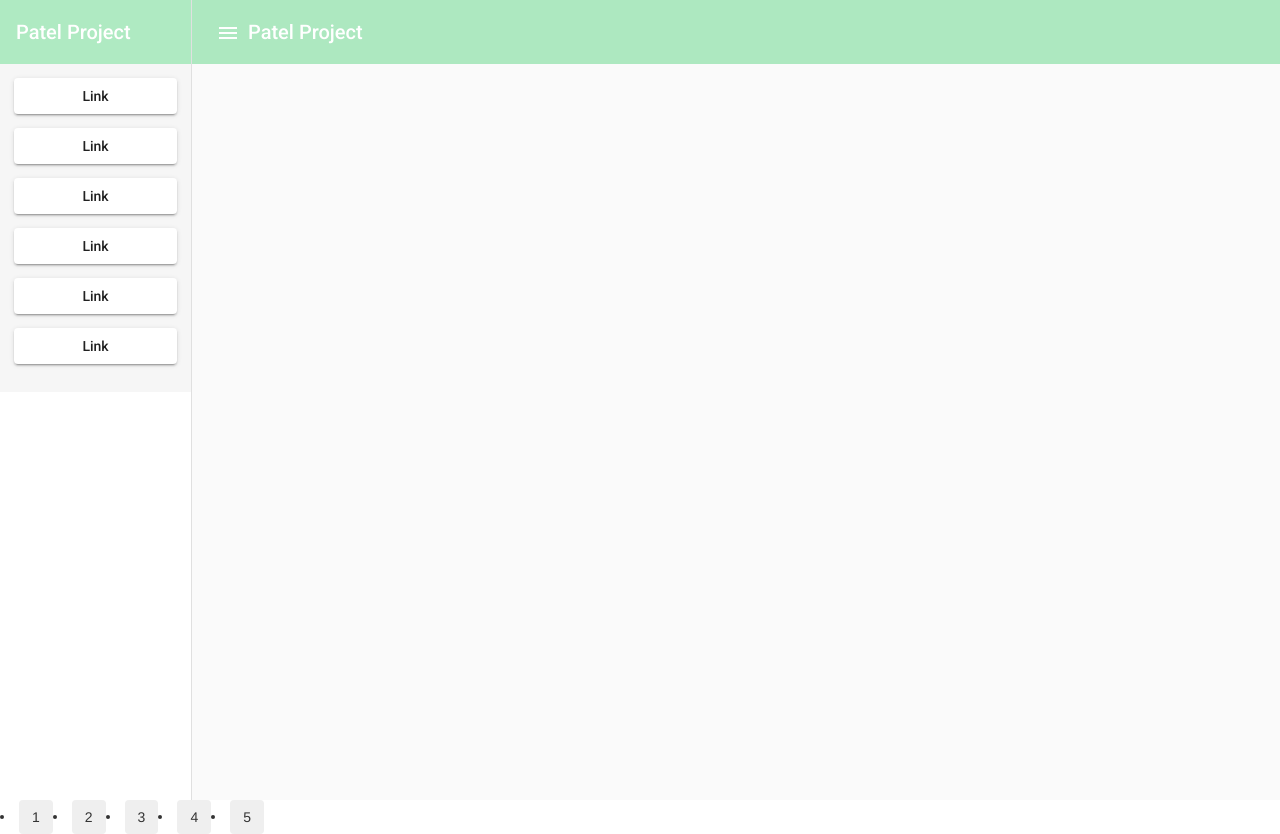
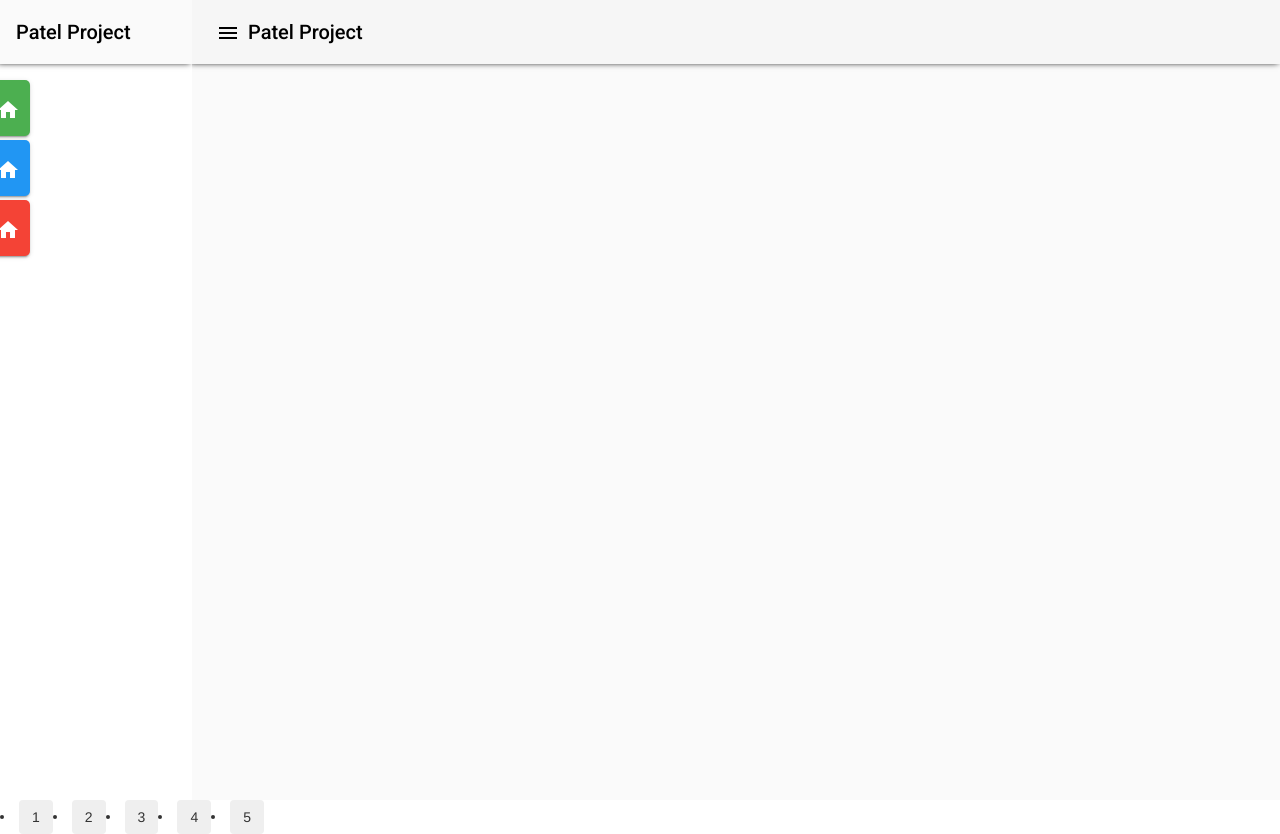
Before and after one commit to Nikul2897/feedback-web-2, an Angular app: page /navbar in a window 1280 px wide. Both pictures are taken after a click on the button "menu". Built offline with nearby package versions, Linux system fonts and the light colour scheme.

Commit message:
update css and html

```diff
--- a/src/app/feedback-common/navbar/navbar.component.css
+++ b/src/app/feedback-common/navbar/navbar.component.css
@@ -1,3 +1,45 @@
 .mat-drawer-container{
     height: 100%;;
 }
+.mat-drawer.mat-drawer-side{
+    border: 0;
+  }
+  .text-name-hide {
+    display: none;
+  }
+  #link-btnnav a {
+    position: absolute;
+    left: -80px;
+    transition: 0.3s;
+    padding: 0.5em  0.5em;
+    width: 100px;
+    text-decoration: none;
+    font-size: 20px;
+    text-align: right;
+    color: white ;
+    border-radius: 0 5px 5px 0;
+    margin: 1em 0.5em;
+  }
+  #link-btnnav a:hover {
+    left: 0;
+    text-align: center;
+    width: 90%;
+  }
+  a.text-name-hide:hover {
+    display: flex;
+  }
+
+  #about {
+    top: 3em;
+    background-color: #4CAF50;
+  }
+
+  #blog {
+    top: 6em;
+    background-color: #2196F3;
+  }
+
+  #projects {
+    top: 9em;
+    background-color: #f44336;
+  }
--- a/src/app/feedback-common/navbar/navbar.component.html
+++ b/src/app/feedback-common/navbar/navbar.component.html
@@ -11,13 +11,10 @@
 </mat-toolbar>
   <mat-drawer #drawer class="example-sidenav drw-side-bar" mode="side">
     <mat-toolbar color="primary">Patel Project</mat-toolbar>
-    <div class="link-btn-nav">
-    <a mat-raised-button routerLink=".">Link</a>
-    <a mat-raised-button routerLink=".">Link</a>
-    <a mat-raised-button routerLink=".">Link</a>
-    <a mat-raised-button routerLink=".">Link</a>
-    <a mat-raised-button routerLink=".">Link</a>
-    <a mat-raised-button routerLink=".">Link</a>
+    <div class="link-btn-nav" id="link-btnnav">
+    <a mat-raised-button id="about" routerLink="."><mat-icon>home</mat-icon> <span class="text-name-hide">home</span></a>
+    <a mat-raised-button id="blog" routerLink="."><mat-icon>home</mat-icon><span class="text-name-hide">home</span></a>
+    <a mat-raised-button id="projects" routerLink="."><mat-icon>home</mat-icon><span class="text-name-hide">home</span></a>
   </div>
   </mat-drawer>
   <router-outlet></router-outlet>
--- a/src/styles.css
+++ b/src/styles.css
@@ -36,8 +36,9 @@ html, body { height: 100%;}
     text-decoration: none !important;
   }
   .mat-toolbar.mat-primary {
-      background: #89e1a6ad;
-      color: #fff;
+    background: #d9d9d920;
+    color: #000;
+    box-shadow: -2px -1px 6px 0px #000;
   }
   .link-btn-nav{
     float: left;
@@ -45,11 +46,16 @@ html, body { height: 100%;}
     display: flex;
     flex-flow: column;
     width: 100%;
-    padding: 1em;
     background: #d9d9d93d;
   }
+
   .link-btn-nav a{
     margin: 0 0 1em;
+ }
+ .link-btn-nav a:hover{
+  background: #e3714d;
+  color: #000;
+  text-decoration: none;
  }
   .link-spac-bet-btn{
       float: left;
@@ -167,6 +173,9 @@ html, body { height: 100%;}
       float: left;
       width: 100%;
     }
+ .mat-icon-button .btn-s:focus{
+  color:#e3714d;
+ }
 
     @media (max-width:1000px){
       .login-page{
@@ -200,6 +209,7 @@ html, body { height: 100%;}
     .mat-drawer.drw-side-bar{
     width: auto;
   }
+
     .img-password-email{
       display: none;
     }
```
